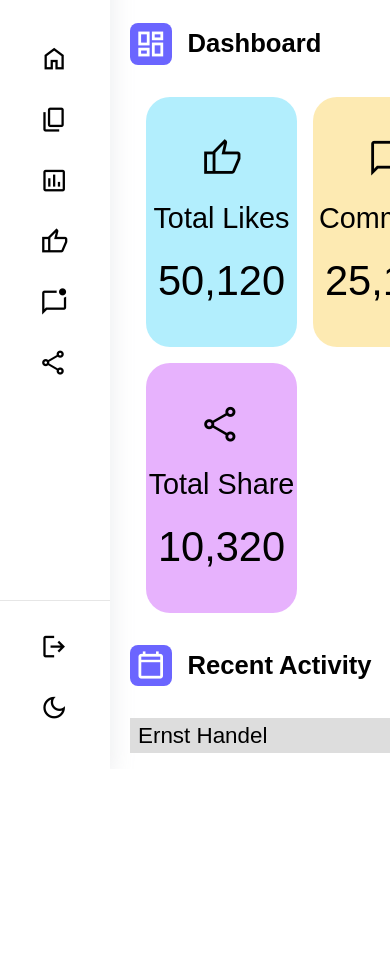
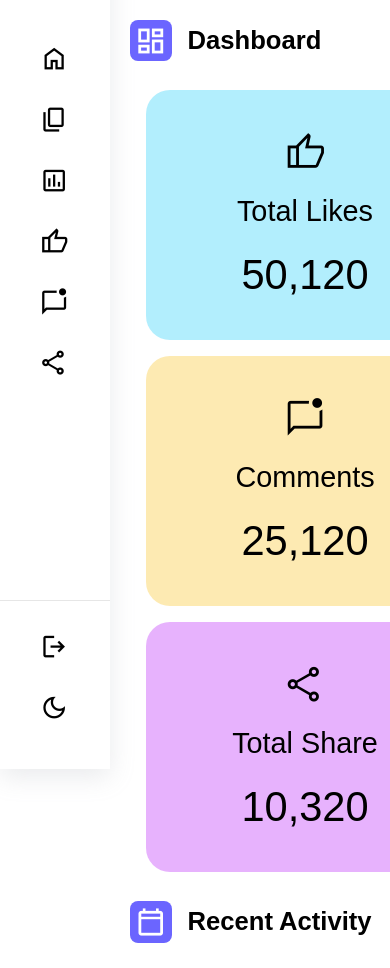
Before and after one commit to ohmarsyx/layout-dashboard, a plain HTML site: page index.html in a window 390 px wide. Shown: the part 75-1043 px from the top of the page. Before the commit the page ends 844 px from the top, so only its background shows below. Drawn offline with nearby package versions, Linux system fonts and the light colour scheme; a web font is replaced by a local one.

Commit message:
more responsive of card dashboard with grid

```diff
--- a/index.html
+++ b/index.html
@@ -33,39 +33,40 @@
             <ul class="sidebar-menu">
               <li class="sidebar-menu-item">
                 <a href="#"
-                  ><span class="material-symbols-outlined"> home </span
-                  ><p>Dashboard</p></a
+                  ><span class="material-symbols-outlined"> home </span>
+                  <p>Dashboard</p></a
                 >
               </li>
               <li class="sidebar-menu-item">
                 <a href="#"
-                  ><span class="material-symbols-outlined"> content_copy </span
-                  ><p>Content</p></a
+                  ><span class="material-symbols-outlined"> content_copy </span>
+                  <p>Content</p></a
                 >
               </li>
               <li class="sidebar-menu-item">
                 <a href="#"
-                  ><span class="material-symbols-outlined"> insert_chart </span
-                  ><p>Analytics</p></a
+                  ><span class="material-symbols-outlined"> insert_chart </span>
+                  <p>Analytics</p></a
                 >
               </li>
               <li class="sidebar-menu-item">
                 <a href="#"
-                  ><span class="material-symbols-outlined"> thumb_up </span
-                  ><p>Likes</p></a
+                  ><span class="material-symbols-outlined"> thumb_up </span>
+                  <p>Likes</p></a
                 >
               </li>
               <li class="sidebar-menu-item">
                 <a href="#"
                   ><span class="material-symbols-outlined">
-                    mark_chat_unread </span
-                  ><p>Comments</p></a
+                    mark_chat_unread
+                  </span>
+                  <p>Comments</p></a
                 >
               </li>
               <li class="sidebar-menu-item">
                 <a href="#"
-                  ><span class="material-symbols-outlined"> share </span
-                  ><p>Share</p></a
+                  ><span class="material-symbols-outlined"> share </span>
+                  <p>Share</p></a
                 >
               </li>
             </ul>
@@ -76,14 +77,14 @@
             <ul class="sidebar-menu bottom-sb">
               <li class="sidebar-menu-item">
                 <a href="#"
-                  ><span class="material-symbols-outlined"> logout </span
-                  ><p>Logout</p></a
+                  ><span class="material-symbols-outlined"> logout </span>
+                  <p>Logout</p></a
                 >
               </li>
               <li class="sidebar-menu-item">
                 <a href="#"
-                  ><span class="material-symbols-outlined"> dark_mode </span
-                  ><p>Dark Mode</p></a
+                  ><span class="material-symbols-outlined"> dark_mode </span>
+                  <p>Dark Mode</p></a
                 >
               </li>
             </ul>
@@ -198,13 +199,6 @@
                   <td>Canada</td>
                   <td>Canada</td>
                 </tr>
-                <tr>
-                  <td>Magazzini Alimentari Riuniti</td>
-                  <td>Giovanni Rovelli</td>
-                  <td>Italy</td>
-                  <td>Italy</td>
-                  <td>Italy</td>
-                </tr>
               </table>
             </div>
           </div>
--- a/styles.css
+++ b/styles.css
@@ -136,7 +136,7 @@ body {
   display: flex;
   gap: 1rem;
   font-size: 1.6rem;
-  padding: 2rem 0;
+  padding: 1.8rem 0;
   align-items: center;
   font-weight: bold;
 }
@@ -180,15 +180,18 @@ body {
   align-items: center;
   justify-content: center;
   margin: auto;
+  overflow-x: auto;
 }
 table {
   border-collapse: collapse;
   width: 100%;
+  min-width: 880px;
 }
 td,
 th {
   text-align: left;
   padding: 8px;
+  white-space: nowrap;
 }
 
 tr:nth-child(even) {
@@ -207,17 +210,15 @@ tr:nth-child(even) {
     min-width: 110px;
     max-width: 110px;
   }
-  .activity-container,
-  .table-container {
-    overflow-x: auto;
-  }
-  .table-container {
-    min-width: 880px;
+  .dashboard-content {
+    grid-template-columns: repeat(2, 1fr);
+    flex: 1 1 100%;
   }
 }
 
 @media only screen and (max-width: 1100px) {
-    .dashboard-content {
-        grid-template-columns: repeat(2, 1fr);
-      }
+  .dashboard-content {
+    grid-template-columns: repeat(1, 1fr);
+    flex: 1 1 100%;
+  }
 }
```
